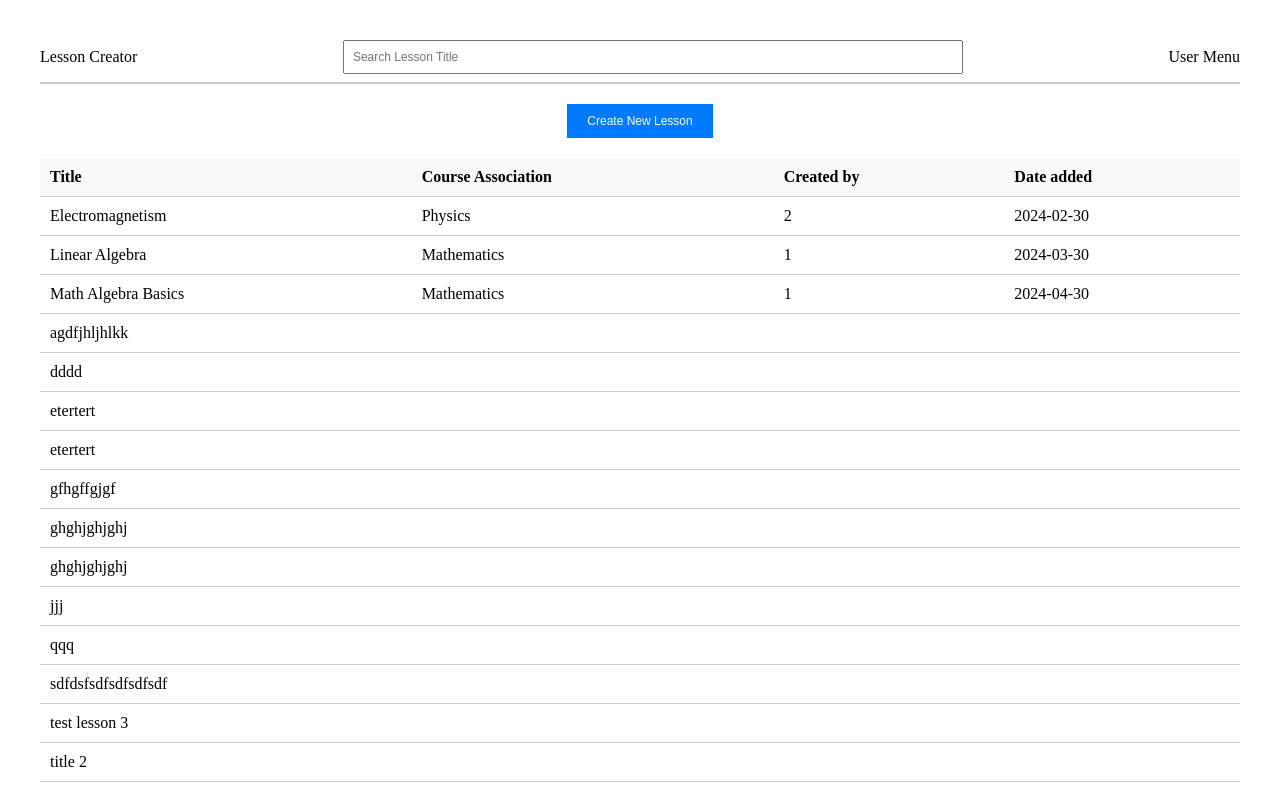
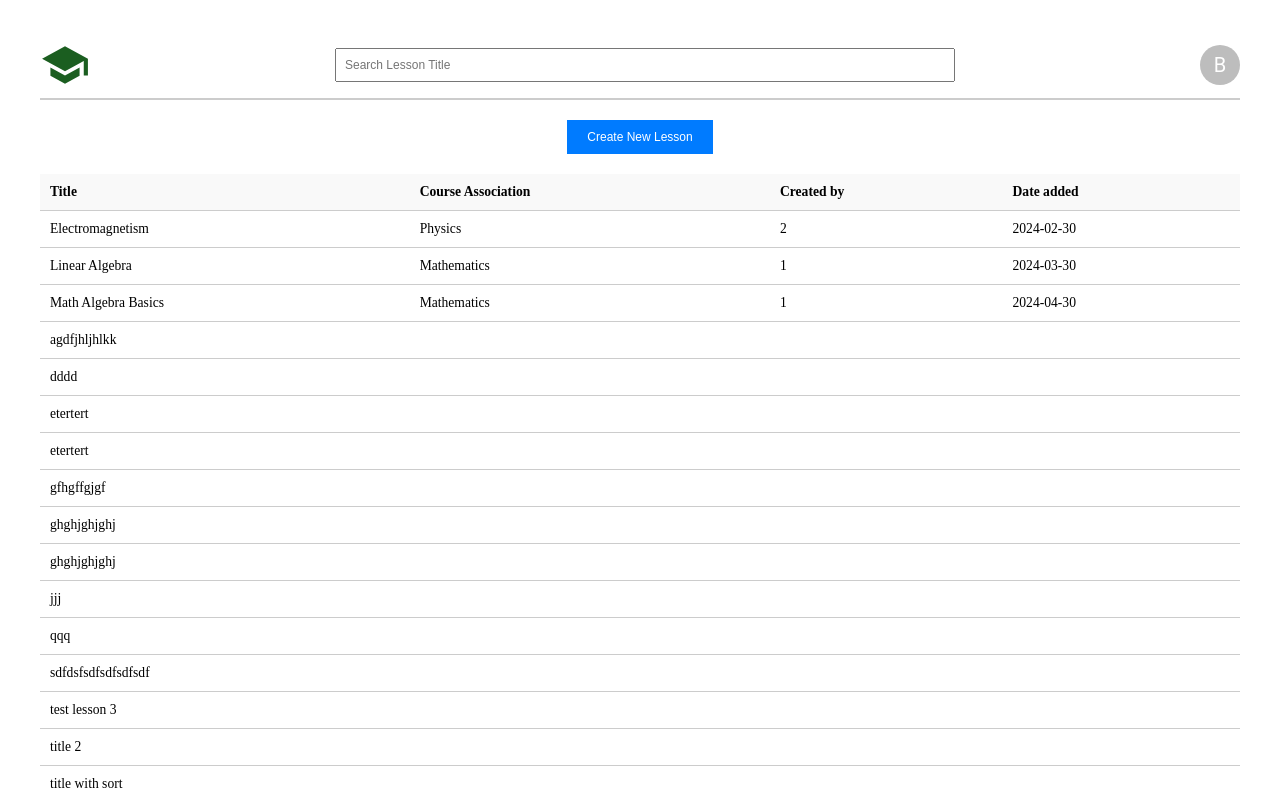
Before and after one commit to WMCS50/LessonPlans, a React (Vite) app in the folder LessonPlansFE/: page /lessons in a window 1280 px wide. Shown: the top 792 px of the page. Built offline with nearby package versions, Linux system fonts and the light colour scheme; data requests are answered from the project's data file.

Commit message:
Search and User Menu
Implemented search bar and user menu + refactored UserMenu for reuse

```diff
--- a/LessonPlansFE/src/components/LessonList.css
+++ b/LessonPlansFE/src/components/LessonList.css
@@ -10,18 +10,10 @@
   border-bottom: 2px solid #ccc;
 }
 
-.header-logo {
-  font-size: 1rem;
-}
-
 .search-bar {
   width: 50%;
   padding: 0.5rem;
   font-size: 0.75rem;
-}
-
-.user-menu {
-  font-size: 1rem;
 }
 
 .create-lesson-button {
@@ -41,7 +33,7 @@
 .lesson-table {
   width: 100%;
   border-collapse: collapse;
-  font-size: 1rem;
+  font-size: 0.85rem;
 }
 
 .lesson-table th,
--- a/LessonPlansFE/src/components/LessonList.jsx
+++ b/LessonPlansFE/src/components/LessonList.jsx
@@ -2,8 +2,12 @@ import { useEffect, useState } from 'react'
 import { useSelector, useDispatch } from 'react-redux'
 import { fetchLessons } from '../features/lessons/lessonsSlice'
 import { useNavigate } from 'react-router-dom'
+import UserMenu from './UserMenu'
 import './LessonList.css'
 
+//placeholder logo
+import SchoolIcon from '@mui/icons-material/School'
+import { green } from '@mui/material/colors'
 
 const LessonList = () => {
   const dispatch = useDispatch()
@@ -13,6 +17,7 @@ const LessonList = () => {
   const lessonsStatus = useSelector((state) => state.lessons.status)
   const error = useSelector((state) => state.lessons.error)
   const [sortConfig, setSortConfig] = useState({ key: 'title', direction: 'ascending' })
+  const [searchQuery, setSearchQuery] = useState('')
 
   const requestSort = (key) => {
     let direction = 'ascending'
@@ -41,14 +46,23 @@ const LessonList = () => {
     }
   }, [lessonsStatus, dispatch])
 
-
+  //filters lesson based on searchQuery
+  const filteredLessons = sortedLessons.filter((lesson) =>
+    lesson.title.toLowerCase().includes(searchQuery.toLowerCase())
+  )
 
   return (
     <div>
       <header className='lesson-list-header'>
-        <div className='header-logo'>Lesson Creator</div>
-        <input className='search-bar' type='text' placeholder='Search Lesson Title'/>
-        <div className='user-menu'>User Menu</div>
+        <SchoolIcon sx={{ width: 50, height: 50 , color: green[900] }} />
+        <input
+          className='search-bar'
+          type='text'
+          placeholder='Search Lesson Title'
+          value={searchQuery}
+          onChange={(e) => setSearchQuery(e.target.value)}
+        />
+        <UserMenu />
       </header>
       <button className='create-lesson-button' onClick={() => navigate('/create')}>
         Create New Lesson
@@ -63,7 +77,7 @@ const LessonList = () => {
           </tr>
         </thead>
         <tbody>
-          {sortedLessons.map((lesson) => (
+          {filteredLessons.map((lesson) => (
             <tr
               key={lesson.id}
               onClick={() => navigate(`/lessons/${lesson.id}`)}
--- a/LessonPlansFE/src/components/ResponsiveAppBar.jsx
+++ b/LessonPlansFE/src/components/ResponsiveAppBar.jsx
@@ -1,32 +1,21 @@
 /* eslint-disable react/prop-types */
 
-import * as React from 'react';
-import AppBar from '@mui/material/AppBar';
-import Box from '@mui/material/Box';
-import Toolbar from '@mui/material/Toolbar';
-import IconButton from '@mui/material/IconButton';
-import Typography from '@mui/material/Typography';
-import Menu from '@mui/material/Menu';
-import MenuIcon from '@mui/icons-material/Menu';
-import Container from '@mui/material/Container';
-import Avatar from '@mui/material/Avatar';
-import Button from '@mui/material/Button';
-import Tooltip from '@mui/material/Tooltip';
-import MenuItem from '@mui/material/MenuItem';
+import { useState } from 'react'
+import MenuIcon from '@mui/icons-material/Menu'
+import UserMenu from './UserMenu'
+import {
+  AppBar, Box, Toolbar, IconButton, Typography, Menu,
+  Container, Button, MenuItem
+} from '@mui/material'
 
 const pages = ['Add Document', 'Add Website', 'Add Video'];
 //currently a placeholder for what is to come
-const settings = ['Profile', 'Account', 'Dashboard', 'Logout'];
 
 const ResponsiveAppBar = ({ setActiveForm }) => {
-  const [anchorElNav, setAnchorElNav] = React.useState(null);
-  const [anchorElUser, setAnchorElUser] = React.useState(null);
+  const [anchorElNav, setAnchorElNav] = useState(null);
 
   const handleOpenNavMenu = (event) => {
     setAnchorElNav(event.currentTarget);
-  };
-  const handleOpenUserMenu = (event) => {
-    setAnchorElUser(event.currentTarget);
   };
 
   //closes the navigation menu and sets the active form based on the
@@ -37,10 +26,6 @@ const ResponsiveAppBar = ({ setActiveForm }) => {
     if (page) {
       setActiveForm({ type: page, index: 0 })
     }
-  };
-
-  const handleCloseUserMenu = () => {
-    setAnchorElUser(null);
   };
 
   return (
@@ -130,36 +115,7 @@ const ResponsiveAppBar = ({ setActiveForm }) => {
               </Button>
             ))}
           </Box>
-
-          <Box sx={{ flexGrow: 0 }}>
-            <Tooltip title="Open settings">
-              <IconButton onClick={handleOpenUserMenu} sx={{ p: 0 }}>
-                <Avatar alt="Remy Sharp" src="/static/images/avatar/2.jpg" />
-              </IconButton>
-            </Tooltip>
-            <Menu
-              sx={{ mt: '45px' }}
-              id="menu-appbar"
-              anchorEl={anchorElUser}
-              anchorOrigin={{
-                vertical: 'top',
-                horizontal: 'right',
-              }}
-              keepMounted
-              transformOrigin={{
-                vertical: 'top',
-                horizontal: 'right',
-              }}
-              open={Boolean(anchorElUser)}
-              onClose={handleCloseUserMenu}
-            >
-              {settings.map((setting) => (
-                <MenuItem key={setting} onClick={handleCloseUserMenu}>
-                  <Typography textAlign="center">{setting}</Typography>
-                </MenuItem>
-              ))}
-            </Menu>
-          </Box>
+          <UserMenu />
         </Toolbar>
       </Container>
     </AppBar>
--- /dev/null
+++ b/LessonPlansFE/src/components/UserMenu.jsx
@@ -0,0 +1,57 @@
+/* eslint-disable react/prop-types */
+import { useState } from 'react'
+import { useSelector } from 'react-redux'
+import { useNavigate } from 'react-router-dom'
+import { Box, IconButton, Avatar, Menu, MenuItem, Tooltip, Typography } from '@mui/material'
+
+const items = ['Profile', 'Dashboard', 'Logout'];
+
+const UserMenu = () => {
+  const [anchorElUser, setAnchorElUser] = useState(null);
+  const username = useSelector((state) => state.auth.user?.user.username || 'b')
+  const navigate = useNavigate()
+
+  const handleCloseMenu = () => {
+    setAnchorElUser(null)
+  }
+
+  const handleItemClick = (item) => {
+    handleCloseMenu()
+    if (item === 'Dashboard') {
+      navigate('/lessons')
+    }
+  }
+
+  return (
+    <Box sx={{ flexGrow: 0 }}>
+      <Tooltip title="Open settings">
+        <IconButton onClick={(e) => setAnchorElUser(e.currentTarget)} sx={{ p: 0 }}>
+          <Avatar>{username.charAt(0).toUpperCase()} </Avatar>
+        </IconButton>
+      </Tooltip>
+      <Menu
+        sx={{ mt: '45px' }}
+        id="menu-appbar"
+        anchorEl={anchorElUser}
+        anchorOrigin={{
+          vertical: 'top',
+          horizontal: 'right',
+        }}
+        keepMounted
+        transformOrigin={{
+          vertical: 'top',
+          horizontal: 'right',
+        }}
+        open={Boolean(anchorElUser)}
+        onClose={handleCloseMenu}
+      >
+        {items.map((item) => (
+          <MenuItem key={item} onClick={() => handleItemClick(item)}>
+            <Typography textAlign="center">{item}</Typography>
+          </MenuItem>))}
+      </Menu>
+    </Box>
+
+  );
+}
+export default UserMenu;
```
Also changed, not shown: LessonPlansFE/src/components/AddResource.jsx (deleted, +0 -15 lines).
